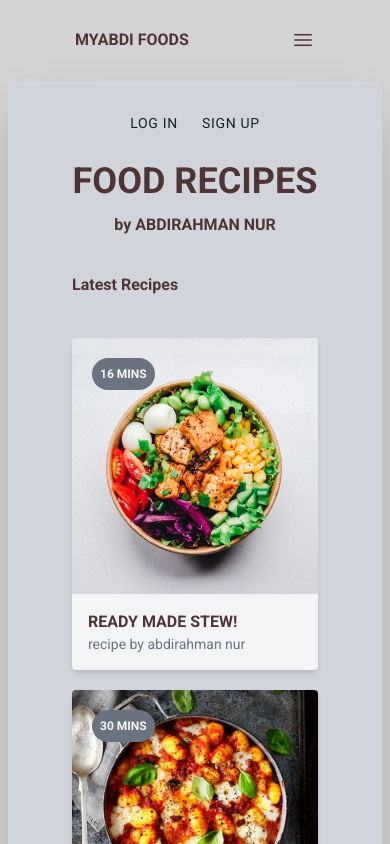
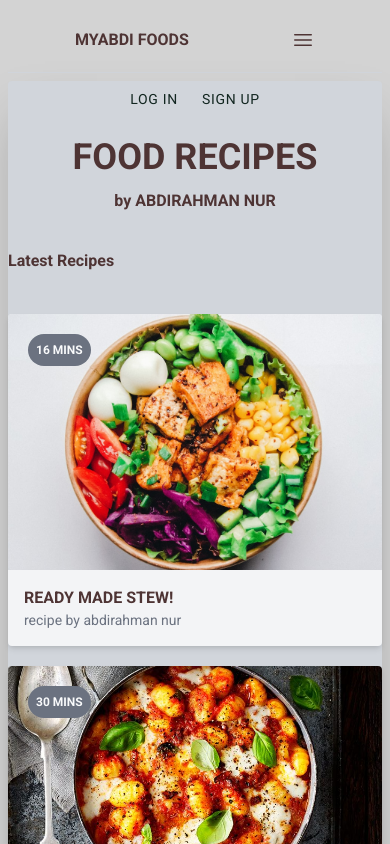
Before and after one commit to myabdi4/myabdifoods, a React (Vite) app: page / in a window 390 px wide. Shown: the top 844 px of the page. Built offline with nearby package versions, Linux system fonts and the light colour scheme.

Commit message:
Update App.jsx

```diff
--- a/src/App.jsx
+++ b/src/App.jsx
@@ -98,7 +98,7 @@ function App() {
           </nav>
         </div>
 
-        <main className="px-16 py-6 bg-gray-300 md:col-span-2 rounded shadow-2xl">
+        <main className="sm:px-16 sm:py-6 bg-gray-300 md:col-span-2 rounded shadow-2xl">
           <div className="flex gap-2 justify-center sm:justify-end text-sm md:text-md pb-5">
             <a
               href="#"
```
